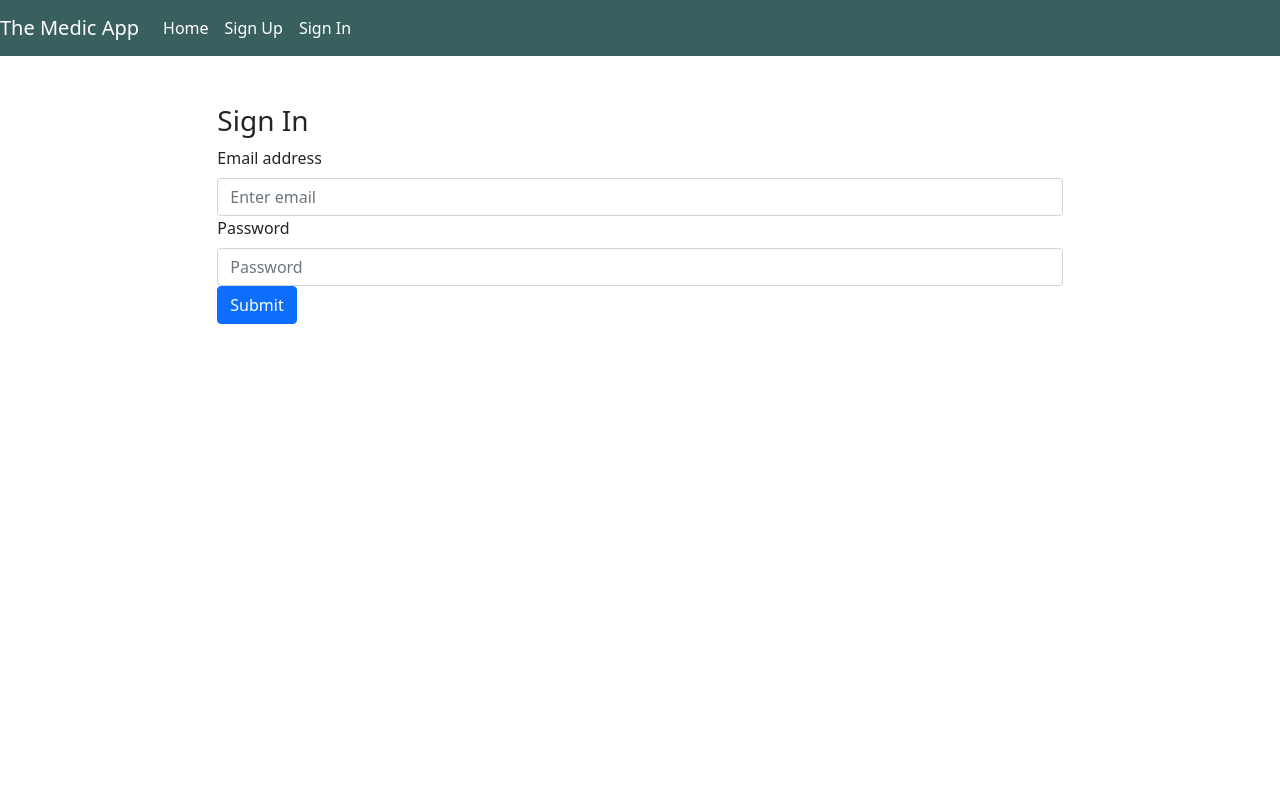
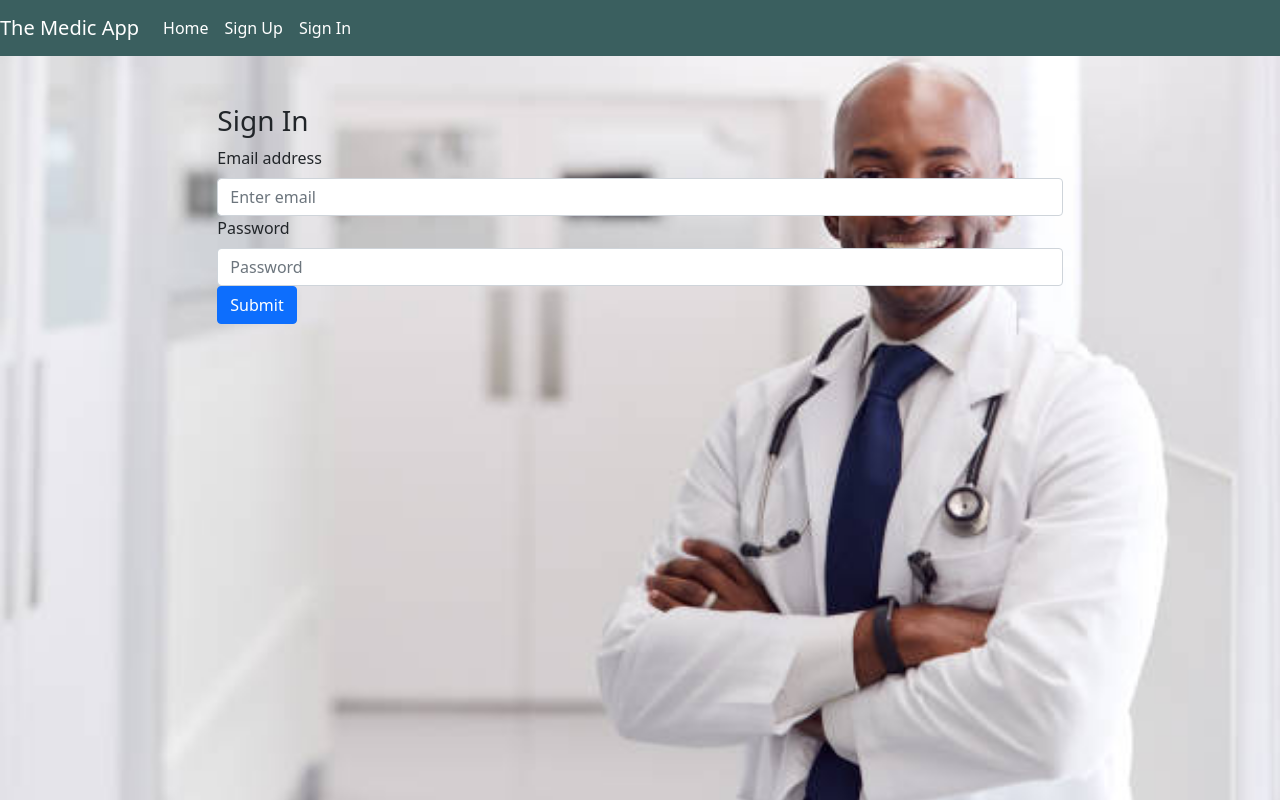
Before and after one commit to nickesparza/ga-project-3-client, a React (Create React App) app: page /sign-in in a window 1280 px wide. Built offline with nearby package versions, Linux system fonts and the light colour scheme.

Commit message:
Background images set

```diff
--- a/src/components/patients/PatientIndex.js
+++ b/src/components/patients/PatientIndex.js
@@ -61,7 +61,7 @@ const PatientIndex = (props) => {
     // if there is no user, tell them to log in
 
     const patientCards = patients.map(patient => (
-        <Card style={{width: '30%',  margin: 5}} key={patient._id}>
+        <Card className='individual-cards' style={{width: '30%',  margin: 5}} key={patient._id}>
             <img className='profile-img-adjust' src={profilePicture}></img>
             <Card.Header>{ patient.name }</Card.Header>
             <Card.Body>
--- a/src/index.css
+++ b/src/index.css
@@ -1,10 +1,20 @@
+html{
+  height: 100%;
+}
+
+
 body {
+  height: 100%;
+  background-attachment: fixed;
   margin: 0;
   font-family: -apple-system, BlinkMacSystemFont, 'Segoe UI', 'Roboto', 'Oxygen',
     'Ubuntu', 'Cantarell', 'Fira Sans', 'Droid Sans', 'Helvetica Neue',
     sans-serif;
   -webkit-font-smoothing: antialiased;
   -moz-osx-font-smoothing: grayscale;
+background-image: url('/src/imgs/doctorsmile.jpeg');
+background-repeat: no-repeat; /* Do not repeat the image */
+background-size: cover; /* Resize the background image to cover the entire container */
 }
 
 code {
@@ -21,9 +31,8 @@ code {
 
 /* Only contrl the back screen */
 .homeContainerMiddleBody{
-background-image: url('/src/imgs/doctorsmile.jpeg');
-background-repeat: no-repeat; /* Do not repeat the image */
-background-size: cover; /* Resize the background image to cover the entire container */
+
+/* background-color: rgb(206, 208, 210); */
 /* height: 800px; */
 /* position: fixed; */
 /* bottom: 0%; */
@@ -64,11 +73,16 @@ background-size: cover; /* Resize the background image to cover the entire conta
   border-radius: 20px;
   background-color: rgba(240, 248, 255, 0);
 }
-
+.individual-cards{
+  border-radius: 20px;
+}
 
 /* SHOWING PATIENTS CARDS */
 .backImg-cards{
-background-image: url('/src/imgs/img2.jpeg');
+  /* border: 2px solid black; */
+  height: 100% !important;
+  background-attachment: fixed;
+/* background-image: url('/src/imgs/img2.jpeg'); */
 background-repeat: no-repeat; /* Do not repeat the image */
 background-size: cover; /* Resize the background image to cover the entire container */
 /* height: auto; */
```
